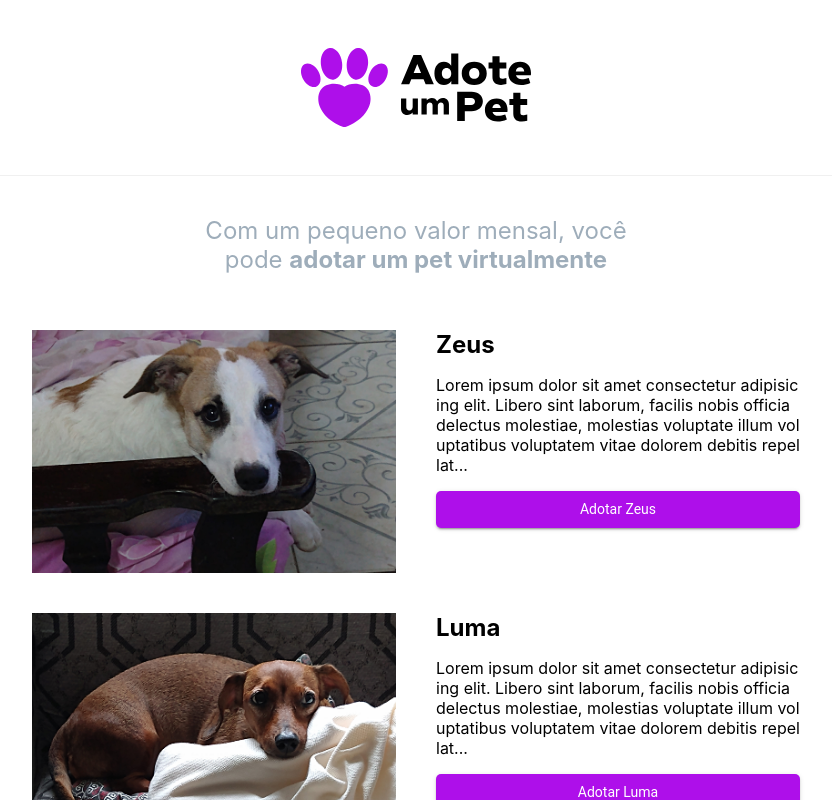
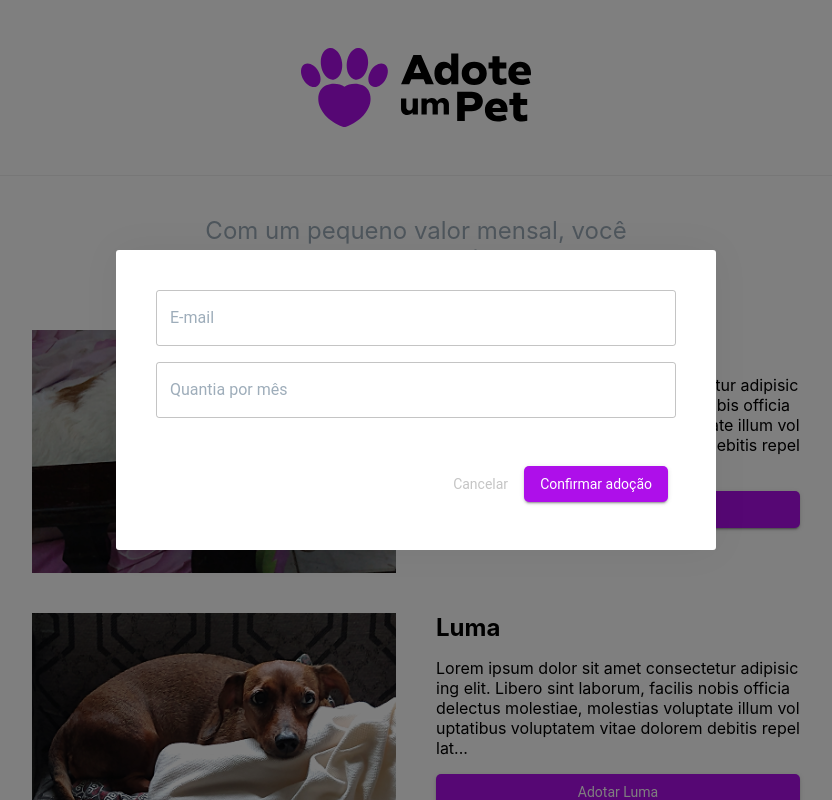
Before and after one commit to Nadilson-IFPE/pets, a Next.js app: page / in a window 1280 px wide. Shown: the top 800 px of the page, without its empty margins (224-1056 px from the left). Built offline with nearby package versions, Linux system fonts and the light colour scheme.

Commit message:
Dialog, TextField, Grid, DialogActions, Button, Snackbar

```diff
--- a/src/pages/index.tsx
+++ b/src/pages/index.tsx
@@ -3,6 +3,14 @@ import Head from "next/head";
 import Image from "next/image";
 import Lista from "../ui/components/Lista/Lista";
 import Titulo from "../ui/components/Titulo/Titulo";
+import {
+  Dialog,
+  TextField,
+  Grid,
+  DialogActions,
+  Button,
+  Snackbar,
+} from "@mui/material";
 
 const Home: NextPage = () => {
   return (
@@ -56,6 +64,24 @@ const Home: NextPage = () => {
           },
         ]}
       />
+
+      <Dialog open={true} fullWidth PaperProps={{ sx: { p: 5 } }}>
+        <Grid container spacing={2}>
+          <Grid item xs={12}>
+            <TextField label={"E-mail"} type={"email"} fullWidth />
+          </Grid>
+
+          <Grid item xs={12}>
+            <TextField label={"Quantia por mês"} type={"number"} fullWidth />
+          </Grid>
+        </Grid>
+        <DialogActions sx={{ mt: 5 }}>
+          <Button color={"secondary"}>Cancelar</Button>
+          <Button variant={"contained"}>Confirmar adoção</Button>
+        </DialogActions>
+      </Dialog>
+
+      <Snackbar open={false} message={"Mensagem de teste!"} />
     </div>
   );
 };
```
